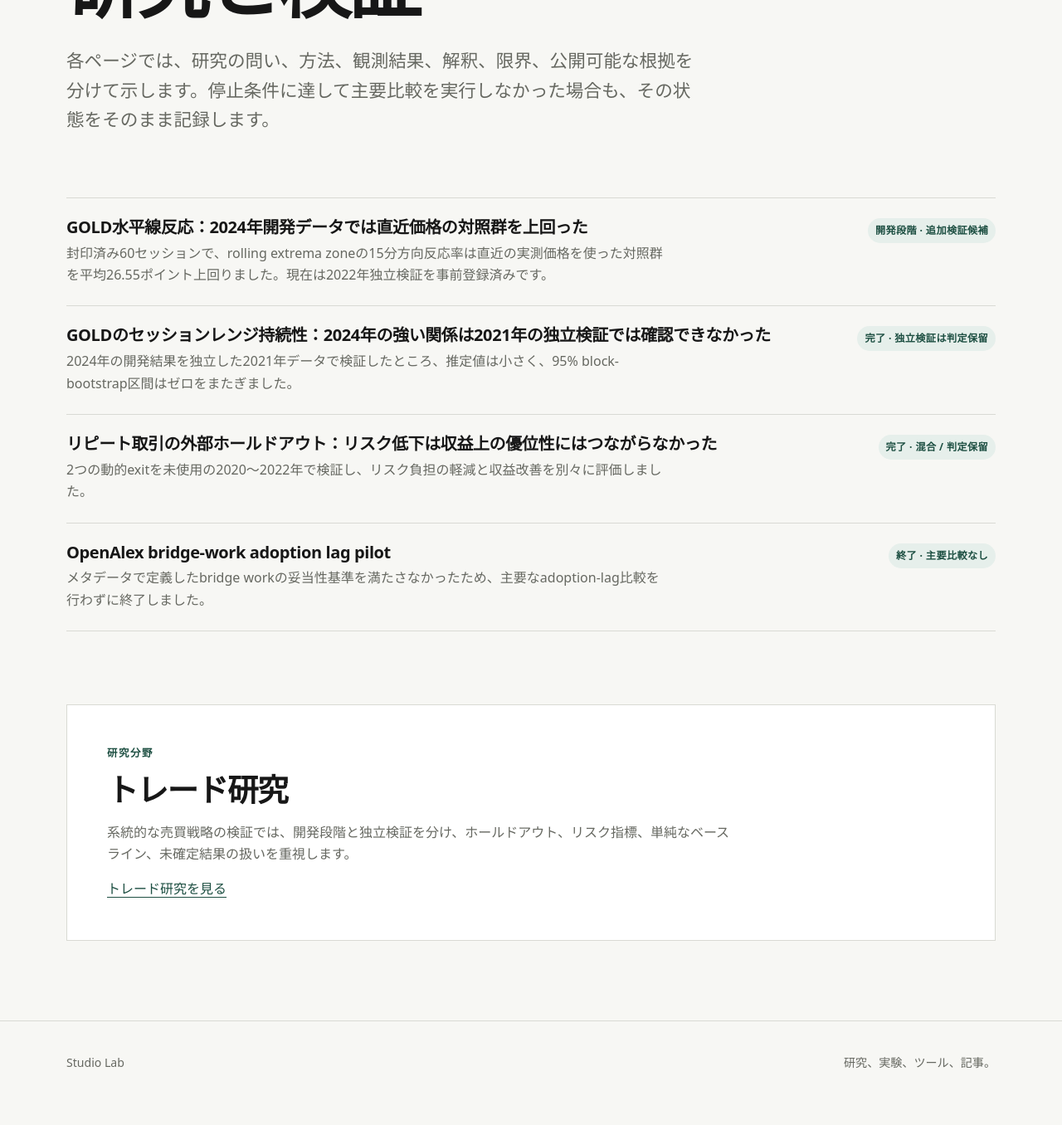
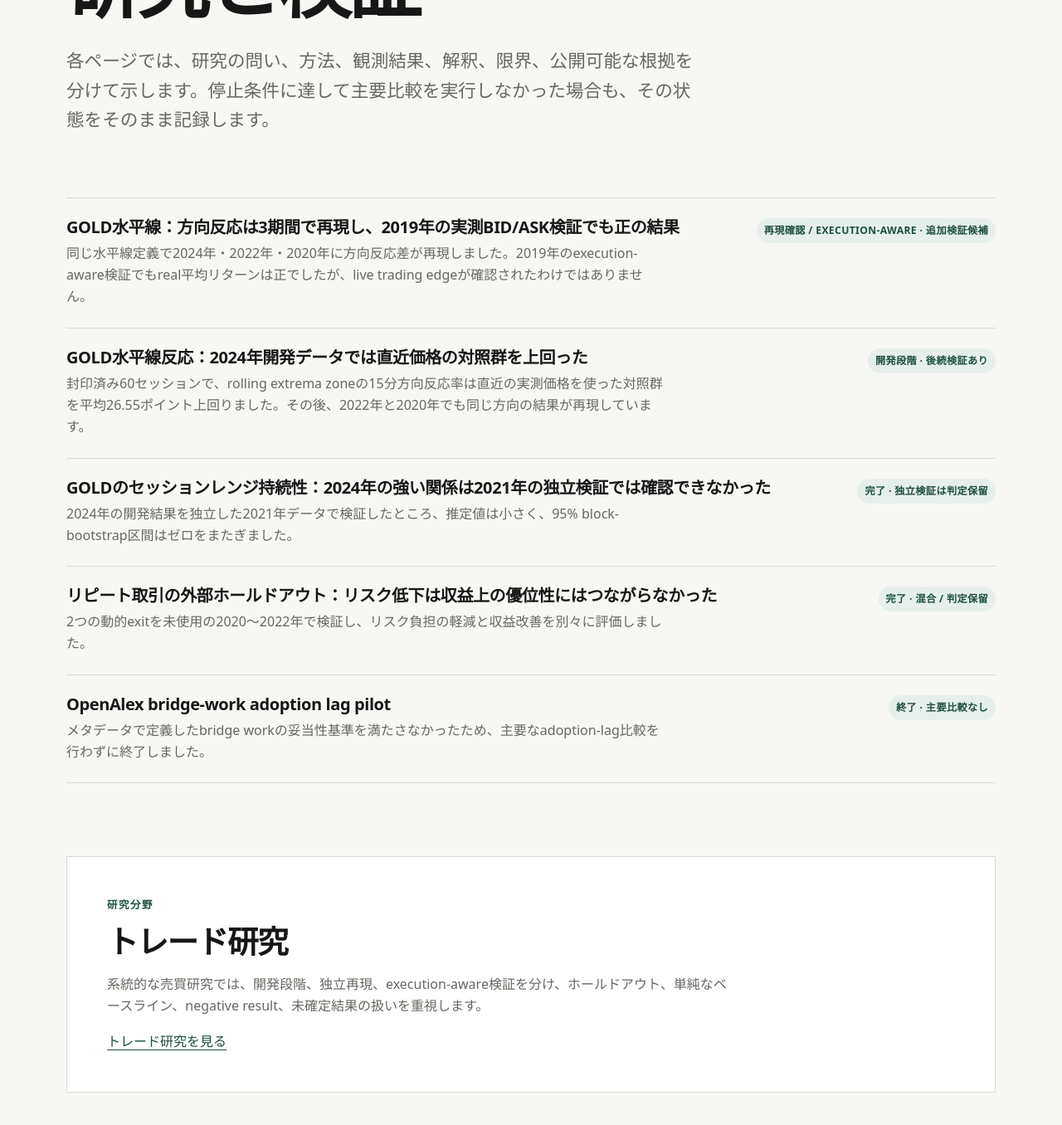
Before and after one commit to Josh-Temple/studio-lab-research, a Jekyll site: the page built from ja/research/index.md, in a window 1280 px wide and 1400 px high, scrolled down 267 px. Shown: the top 1356 px of the window at 83% size. Built offline with Jekyll 4.4.1, drawn with Linux system fonts in a browser that asks for light colours; before the commit the page ends 1598 px from its top, so only the background shows below that.

Commit message:
Update Japanese research index

```diff
--- a/ja/research/index.md
+++ b/ja/research/index.md
@@ -13,10 +13,17 @@ description: Studio Labの公開研究。方法、結果、限界、根拠を分
   <div class="research-list">
     <article class="research-item">
       <div>
+        <h2><a href="{{ '/ja/research/gold-horizontal-replication-execution-evidence/' | relative_url }}">GOLD水平線：方向反応は3期間で再現し、2019年の実測BID/ASK検証でも正の結果</a></h2>
+        <p>同じ水平線定義で2024年・2022年・2020年に方向反応差が再現しました。2019年のexecution-aware検証でもreal平均リターンは正でしたが、live trading edgeが確認されたわけではありません。</p>
+      </div>
+      <span class="status">再現確認 / execution-aware · 追加検証候補</span>
+    </article>
+    <article class="research-item">
+      <div>
         <h2><a href="{{ '/ja/research/gold-horizontal-recent-price-control-development/' | relative_url }}">GOLD水平線反応：2024年開発データでは直近価格の対照群を上回った</a></h2>
-        <p>封印済み60セッションで、rolling extrema zoneの15分方向反応率は直近の実測価格を使った対照群を平均26.55ポイント上回りました。現在は2022年独立検証を事前登録済みです。</p>
+        <p>封印済み60セッションで、rolling extrema zoneの15分方向反応率は直近の実測価格を使った対照群を平均26.55ポイント上回りました。その後、2022年と2020年でも同じ方向の結果が再現しています。</p>
       </div>
-      <span class="status">開発段階 · 追加検証候補</span>
+      <span class="status">開発段階 · 後続検証あり</span>
     </article>
     <article class="research-item">
       <div>
@@ -45,6 +52,6 @@ description: Studio Labの公開研究。方法、結果、限界、根拠を分
 <section class="section public-boundary">
   <p class="eyebrow">研究分野</p>
   <h2>トレード研究</h2>
-  <p>系統的な売買戦略の検証では、開発段階と独立検証を分け、ホールドアウト、リスク指標、単純なベースライン、未確定結果の扱いを重視します。</p>
+  <p>系統的な売買研究では、開発段階、独立再現、execution-aware検証を分け、ホールドアウト、単純なベースライン、negative result、未確定結果の扱いを重視します。</p>
   <a href="{{ '/ja/trading/' | relative_url }}">トレード研究を見る</a>
 </section>
```
